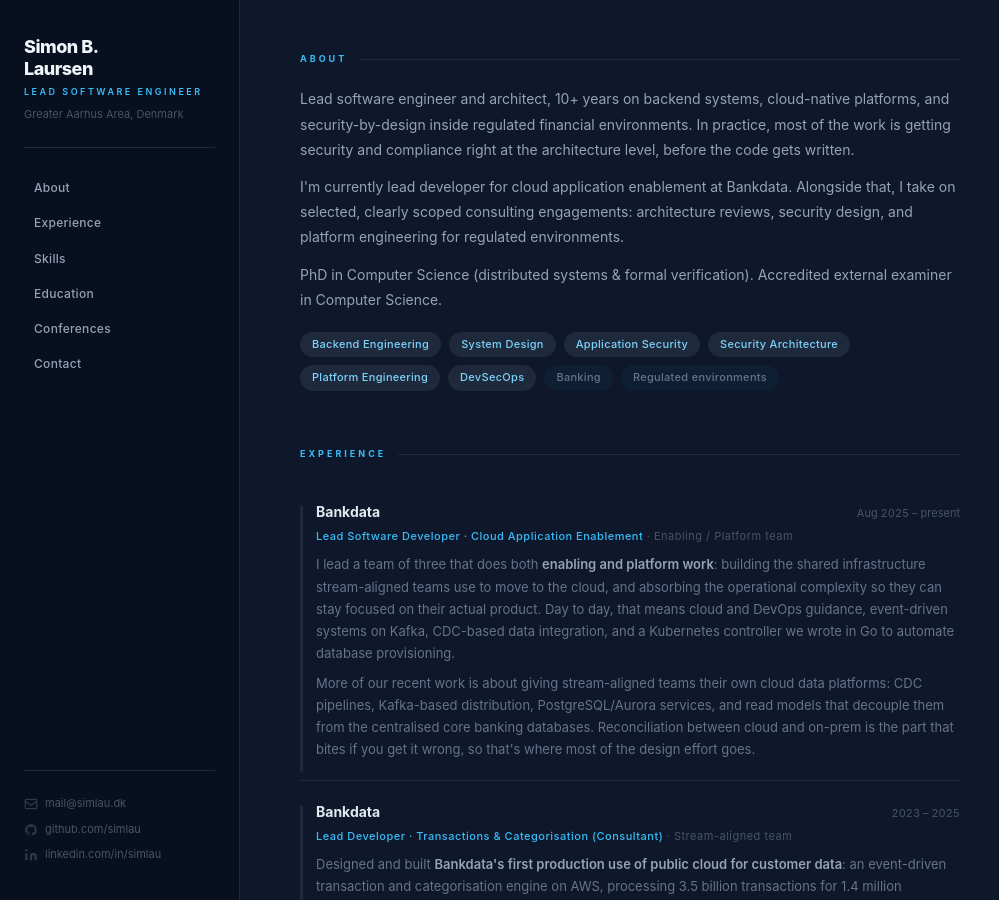
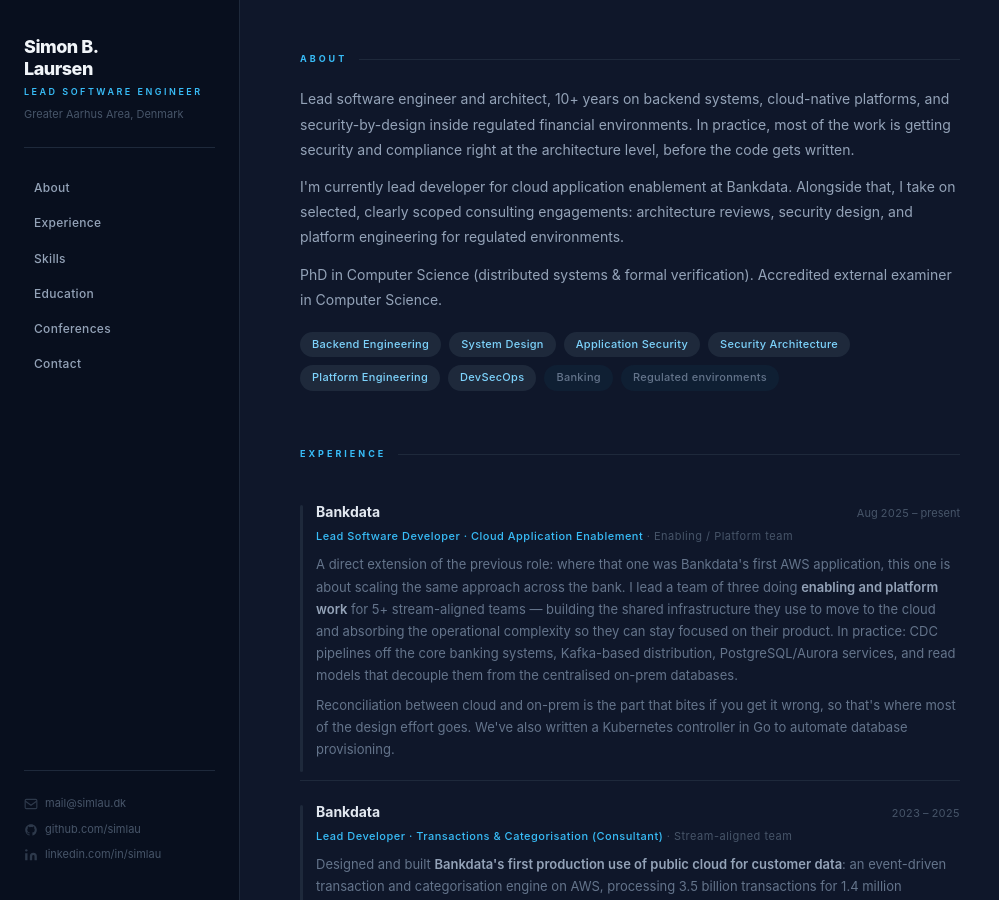
Before and after one commit to simlau/simlau.github.io, a Jekyll site: the page built from index.md, in a window 1280 px wide and 900 px high. Shown: the whole window, without its empty margins (0-999 px from the left). Built offline with Jekyll 4.4.1, drawn with Linux system fonts in a browser that asks for light colours.

Commit message:
copy: reframe current bankdata role as extension of prior project
Previous paragraphs repeated the same enabling/platform framing twice.
Lead with the link to the prior role (first AWS application scaling to
5+ teams), then reserve the second paragraph for the design-effort
point and the Go database controller.

```diff
--- a/_layouts/default.html
+++ b/_layouts/default.html
@@ -398,10 +398,10 @@
         </div>
         <div class="exp-role">Lead Software Developer · Cloud Application Enablement <span class="team-type">· Enabling / Platform team</span></div>
         <p class="exp-outcome">
-          I lead a team of three that does both <strong>enabling and platform work</strong>: building the shared infrastructure stream-aligned teams use to move to the cloud, and absorbing the operational complexity so they can stay focused on their actual product. Day to day, that means cloud and DevOps guidance, event-driven systems on Kafka, CDC-based data integration, and a Kubernetes controller we wrote in Go to automate database provisioning.
+          A direct extension of the previous role: where that one was Bankdata's first AWS application, this one is about scaling the same approach across the bank. I lead a team of three doing <strong>enabling and platform work</strong> for 5+ stream-aligned teams — building the shared infrastructure they use to move to the cloud and absorbing the operational complexity so they can stay focused on their product. In practice: CDC pipelines off the core banking systems, Kafka-based distribution, PostgreSQL/Aurora services, and read models that decouple them from the centralised on-prem databases.
         </p>
         <p class="exp-outcome">
-          More of our recent work is about giving stream-aligned teams their own cloud data platforms: CDC pipelines, Kafka-based distribution, PostgreSQL/Aurora services, and read models that decouple them from the centralised core banking databases. Reconciliation between cloud and on-prem is the part that bites if you get it wrong, so that's where most of the design effort goes.
+          Reconciliation between cloud and on-prem is the part that bites if you get it wrong, so that's where most of the design effort goes. We've also written a Kubernetes controller in Go to automate database provisioning.
         </p>
       </div>
 
```
